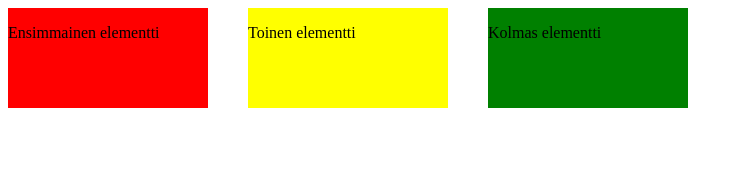
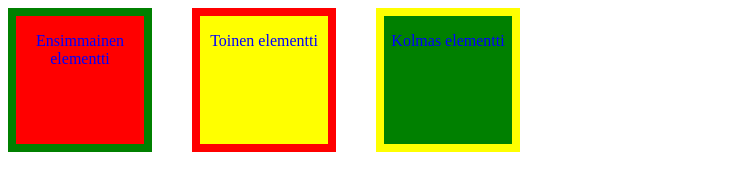
Before and after one commit to pullasorsa/Lapio-website, a plain HTML site: page position.html in a window 1280 px wide. Shown: the whole page, without its empty margins (0-743 px from the left). Drawn offline with Linux system fonts and the light colour scheme.

Commit message:
Osa 3. Yhdestoista tehtava

```diff
--- a/style.css
+++ b/style.css
@@ -1,5 +1,6 @@
-p { color: red; }
-ul { color: pink; }
-h1 { color: blue; }
-em { color: red; }
-b { color: red; }
+
+body {
+  margin: 0 auto;
+  max-width: 50em;
+  font-family: 'Helvetica', 'Arial', sans-serif
+}
--- a/styles.css
+++ b/styles.css
@@ -8,6 +8,12 @@
   background-color: red;
   float: left;
   margin-right: 40px;
+  border-style: solid;
+  border-color: green;
+  border-width: 8px;
+  width: 10vw;
+  height: 10vw;
+  text-align: center;
 }
 
 .container2 {
@@ -17,6 +23,12 @@
   float: left;
   overflow: hidden;
   margin-right: 40px;
+  border-style: solid;
+  border-color: red;
+  border-width: 8px;
+  width: 10vw;
+  height: 10vw;
+  text-align: center;
 }
 
 .container3 {
@@ -25,4 +37,14 @@
   background-color: green;
   float: left;
   overflow: hidden;
+  border-style: solid;
+  border-color: yellow;
+  border-width: 8px;
+  width: 10vw;
+  height: 10vw;
+  text-align: center;
 }
+
+p {
+  color: blue;
+}
```
